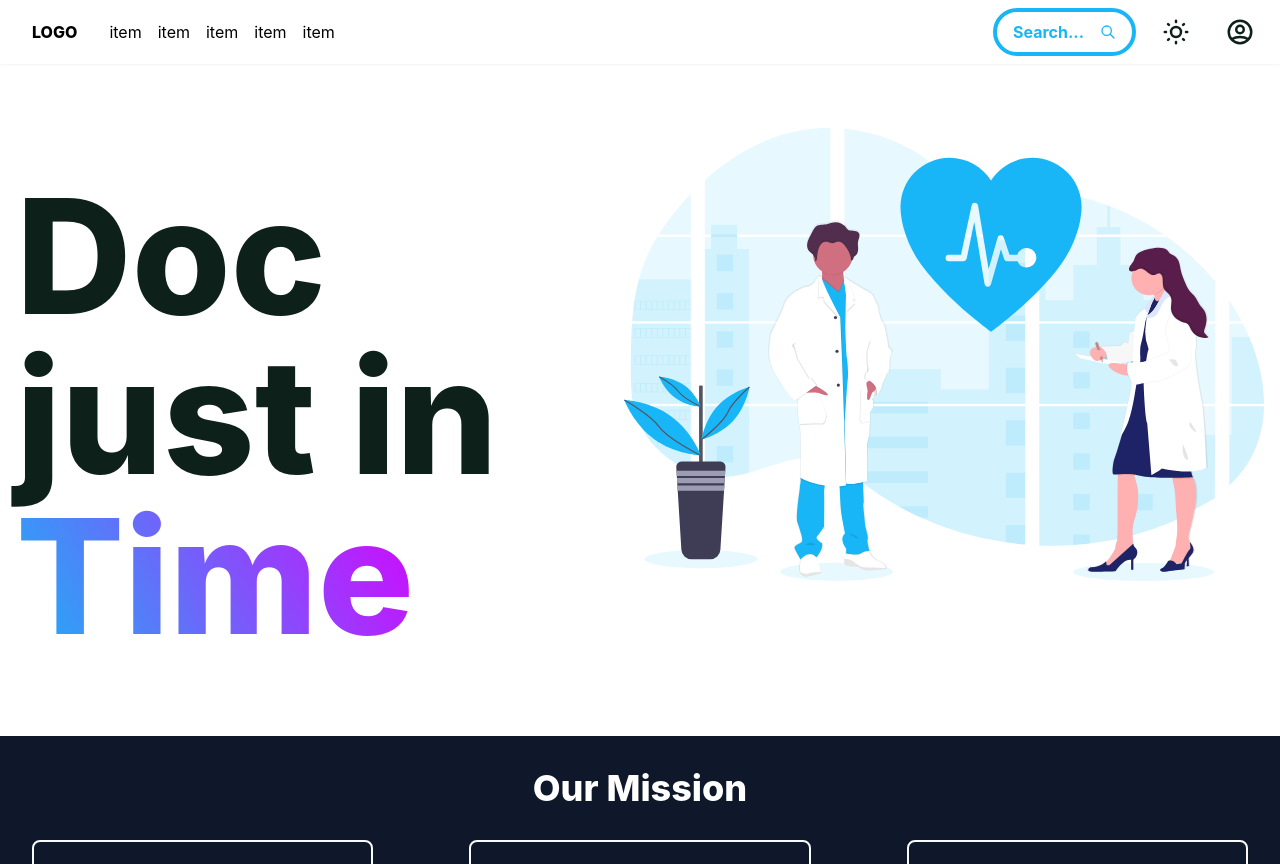
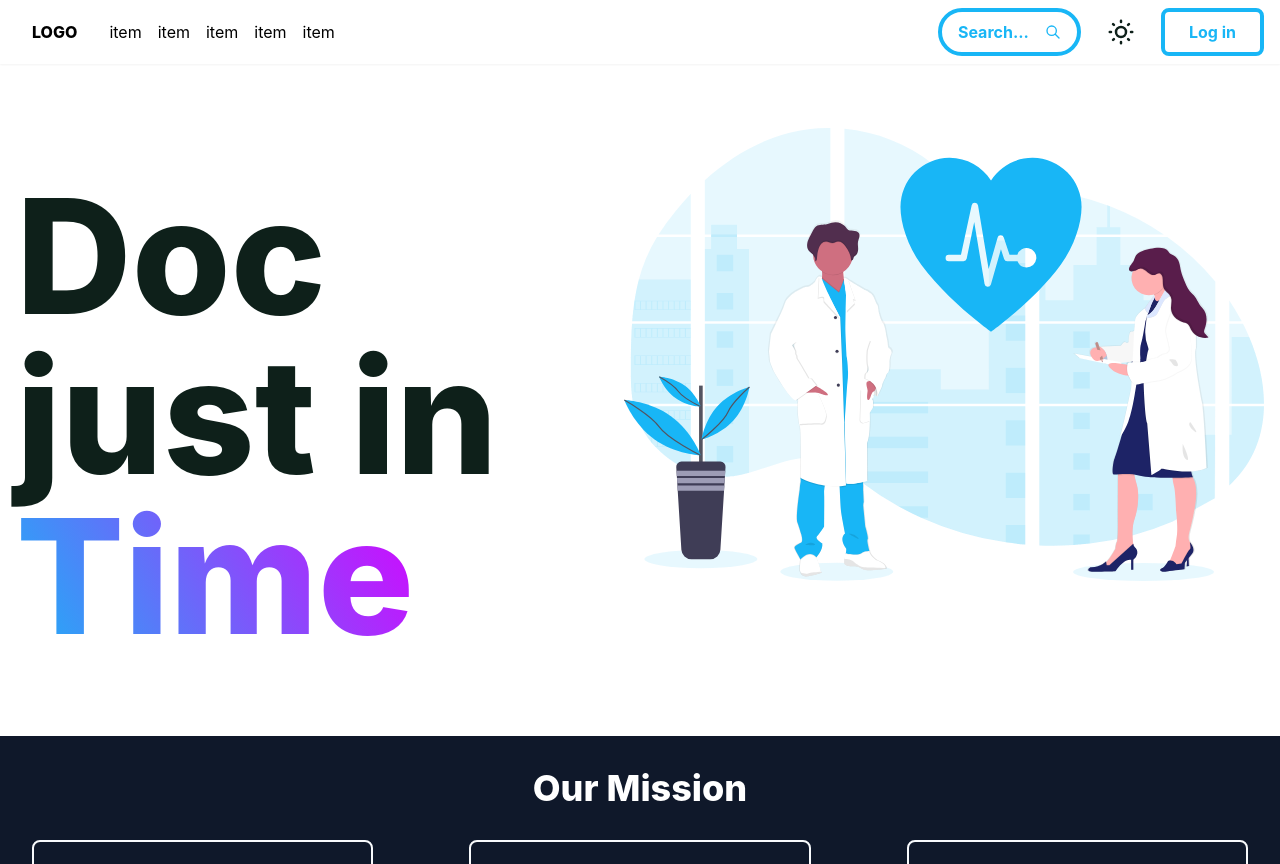
Before and after one commit to IIB3nceII/doc-in-time, a React (Create React App) app in the folder webapp/: page / in a window 1280 px wide. Built offline with nearby package versions, Linux system fonts and the light colour scheme.

Commit message:
🚀 navigation to login button created

```diff
--- a/webapp/src/App.tsx
+++ b/webapp/src/App.tsx
@@ -13,6 +13,7 @@ const App: FC<IAppProps> = ({ setUser }) => {
 
   useEffect(() => {
     setUser(user);
+  // eslint-disable-next-line react-hooks/exhaustive-deps
   }, []);
 
   return (
--- a/webapp/src/components/common/Navbar/Navbar.module.scss
+++ b/webapp/src/components/common/Navbar/Navbar.module.scss
@@ -23,5 +23,9 @@
     .search {
       @apply flex flex-nowrap justify-center items-center space-x-4 py-2 px-4 text-blue font-bold border-4 rounded-full border-blue cursor-pointer;
     }
+
+    .login {
+      @apply py-2 px-6 text-blue font-bold rounded-lg border-4 border-blue;
+    }
   }
 }
--- a/webapp/src/components/common/Navbar/Navbar.tsx
+++ b/webapp/src/components/common/Navbar/Navbar.tsx
@@ -9,7 +9,7 @@ import { Link } from "react-router-dom";
 
 interface INavbarProps extends StateProps, DispatchProps {}
 
-const NavbarComponent: FC<INavbarProps> = ({ ui: { isSearchAreaOpen }, setIsSearchAreaOpen }) => {
+const NavbarComponent: FC<INavbarProps> = ({ ui: { isSearchAreaOpen }, auth: { account }, setIsSearchAreaOpen }) => {
   return (
     <>
       <header className={s.root}>
@@ -49,11 +49,17 @@ const NavbarComponent: FC<INavbarProps> = ({ ui: { isSearchAreaOpen }, setIsSear
 
           <DarkModeSwitcher />
 
-          <Tooltip text="Profile">
-            <div className="icon-container">
-              <HiOutlineUserCircle />
-            </div>
-          </Tooltip>
+          {account ? (
+            <Tooltip text="Profile">
+              <div className="icon-container">
+                <HiOutlineUserCircle />
+              </div>
+            </Tooltip>
+          ) : (
+            <Link to="/login">
+              <p className={s.login}>Log in</p>
+            </Link>
+          )}
         </div>
 
         <div className="md:hidden">
@@ -70,8 +76,9 @@ const NavbarComponent: FC<INavbarProps> = ({ ui: { isSearchAreaOpen }, setIsSear
   );
 };
 
-const mapStateToProps = ({ ui }: IRootState) => ({
+const mapStateToProps = ({ ui, auth }: IRootState) => ({
   ui,
+  auth,
 });
 
 const mapDispatchToProps = { setIsSearchAreaOpen };
--- a/webapp/src/shared/hooks/useSession.ts
+++ b/webapp/src/shared/hooks/useSession.ts
@@ -1,4 +1,4 @@
-import React, { useState } from "react";
+import { useState } from "react";
 import { IUser } from "../../models";
 
 const useSession = () => {
```
